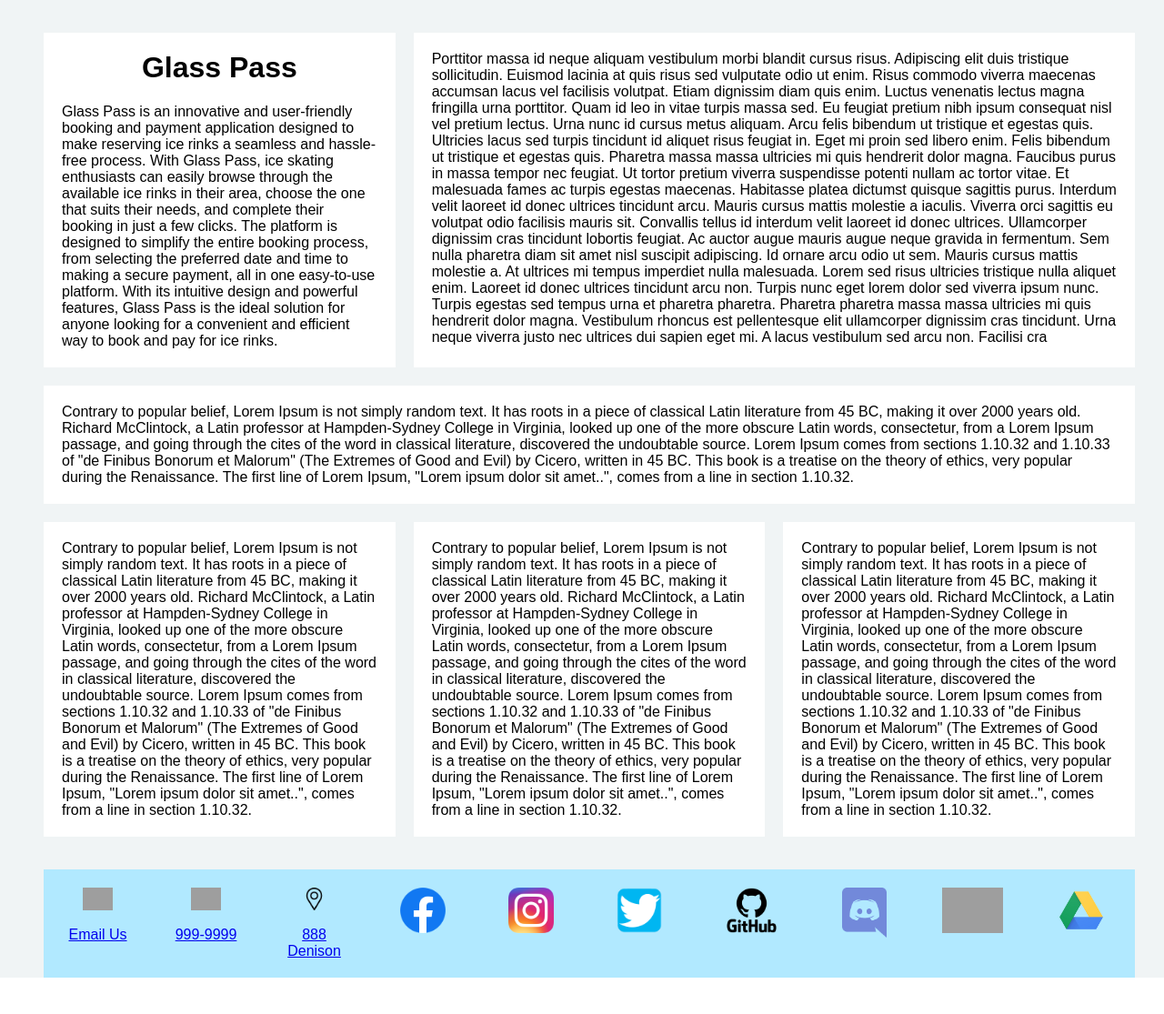
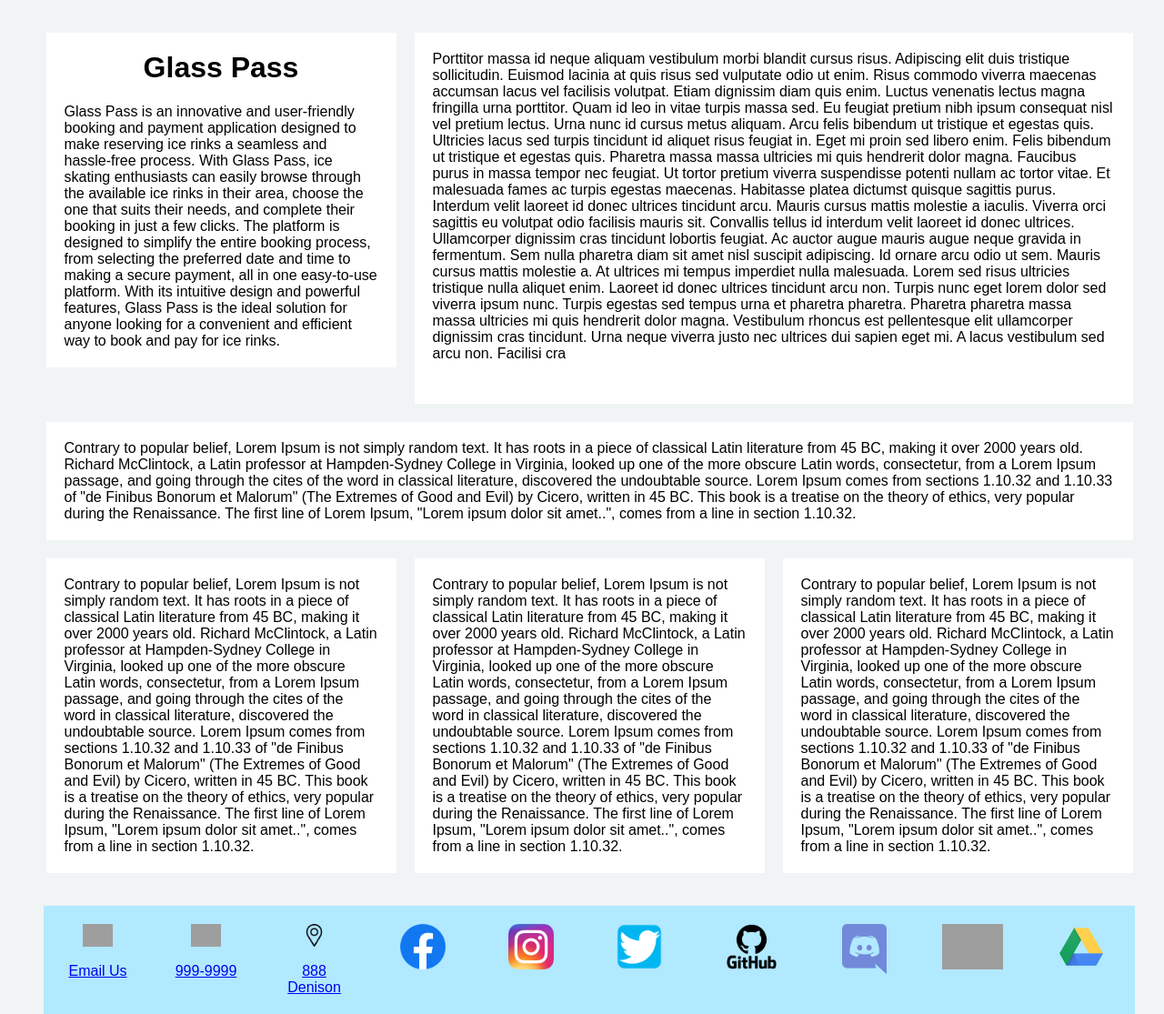
Before and after one commit to DavesClassyCode/GlassPass, a Flask app: page /information in a window 1280 px wide. Shown: the part 136-1251 px from the top of the page at 91% size. Before the commit the page ends 1211 px from the top, so only its background shows below. Run offline with Flask 3, Linux system fonts and the light colour scheme; grey boxes are pictures that could not be loaded.

Commit message:
reformatting

```diff
--- a/app/static/css/account-style.css
+++ b/app/static/css/account-style.css
@@ -160,47 +160,3 @@ body{
   padding-bottom: 30px;
   box-shadow: 2px 2px 10px rgb(96, 94, 114);
 }
-
-/* flexbox container */
-.row {
-  display: -webkit-flex;
-  max-width: 1200px;
-  align-self: center;
-  align-content: center;
-  margin: 0 auto;
-  display: flex;
-}
-
-/* 3 columns for flexbox */
-.column {
-  -webkit-flex: 1;
-  -ms-flex: 1;
-  flex: 1;
-  padding: 20px;
-  width: 100%;
-  align-items: center;
-  font-family: Arial, Helvetica, sans-serif;
-}
-
-.layout-container {
-  align-self: center;
-  margin: 0 auto;
-  font-family: Arial, Helvetica, sans-serif;
-  align-content: center;
-  display: grid;
-  grid-template-columns: 385px 385px 385px;
-  grid-template-rows: auto auto auto auto auto;
-  gap: 20px;
-  grid-template-areas:
-    ". Main-Body Main-Body"
-    ". Main-Body Main-Body"
-    ". Main-Body Main-Body"
-    "wide-row wide-row wide-row"
-    "column1 column2 column3";
-    justify-content: center;
-}
-.Main-Body { grid-area: Main-Body; }
-.column1 { grid-area: column1; }
-.column2 { grid-area: column2; }
-.column3 { grid-area: column3; }
-.wide-row { grid-area: wide-row; }
--- a/app/static/css/information-style.css
+++ b/app/static/css/information-style.css
@@ -140,29 +140,25 @@ html{
     font-family: Arial, Helvetica, sans-serif;
   }
 
-  .layout-container {  display: grid;
-    grid-template-columns: auto;
-    grid-template-rows: auto;
-    gap: 20px 20px;
-    max-width: 1200px;
+  .layout-container {
+    align-self: center;
+    margin: 0 auto;
     font-family: Arial, Helvetica, sans-serif;
-    grid-auto-flow: row;
+    align-content: center;
+    display: grid;
+    grid-template-columns: 385px 385px 385px;
+    grid-template-rows: auto auto auto auto auto;
+    gap: 20px;
     grid-template-areas:
-      "Information Main-Body Main-Body"
-      "Information Main-Body Main-Body"
-      "Information Main-Body Main-Body"
+      ". Main-Body Main-Body"
+      ". Main-Body Main-Body"
+      ". Main-Body Main-Body"
       "wide-row wide-row wide-row"
       "column1 column2 column3";
+      justify-content: center;
   }
-
-  .Information { grid-area: Information; }
-
   .Main-Body { grid-area: Main-Body; }
-
   .column1 { grid-area: column1; }
-
   .column2 { grid-area: column2; }
-
   .column3 { grid-area: column3; }
-
   .wide-row { grid-area: wide-row; }
```
